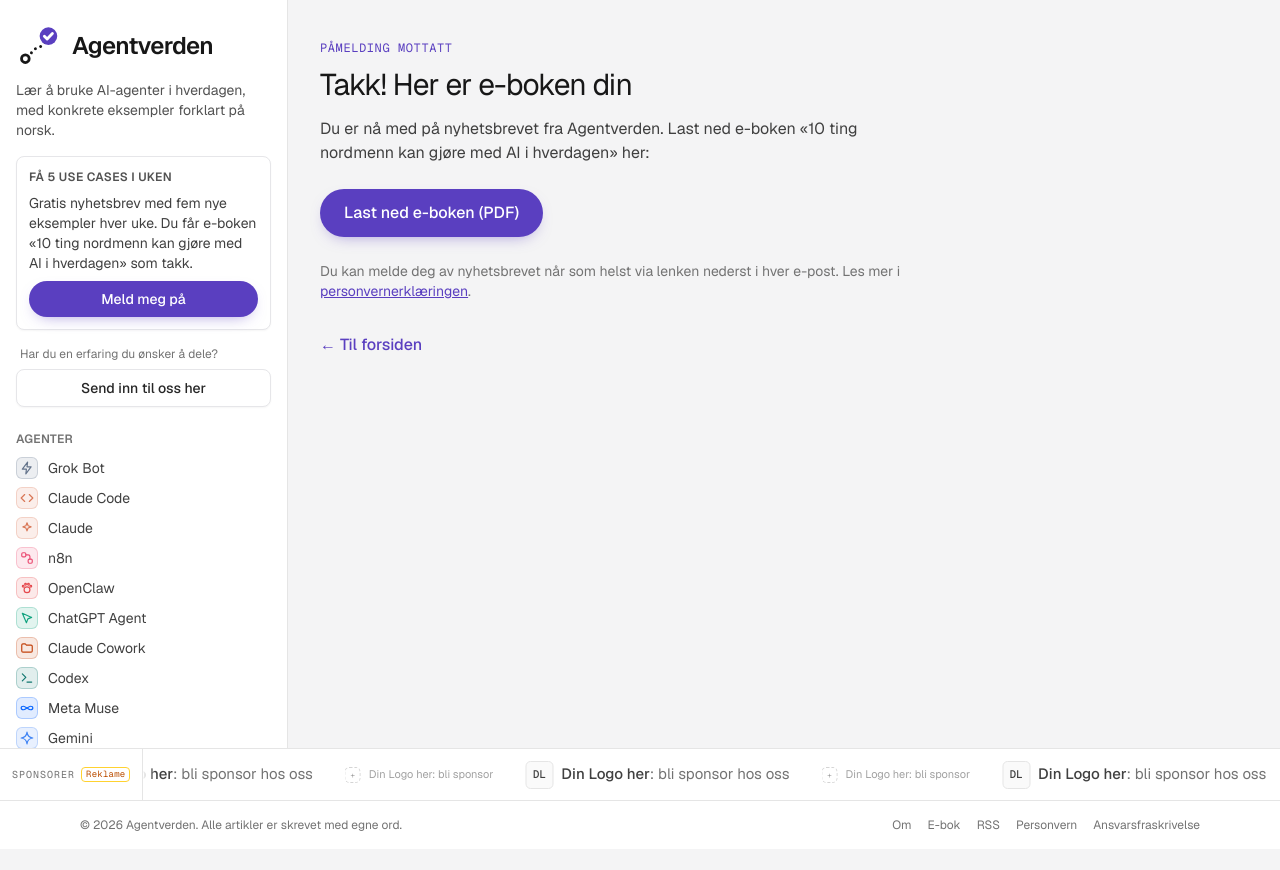
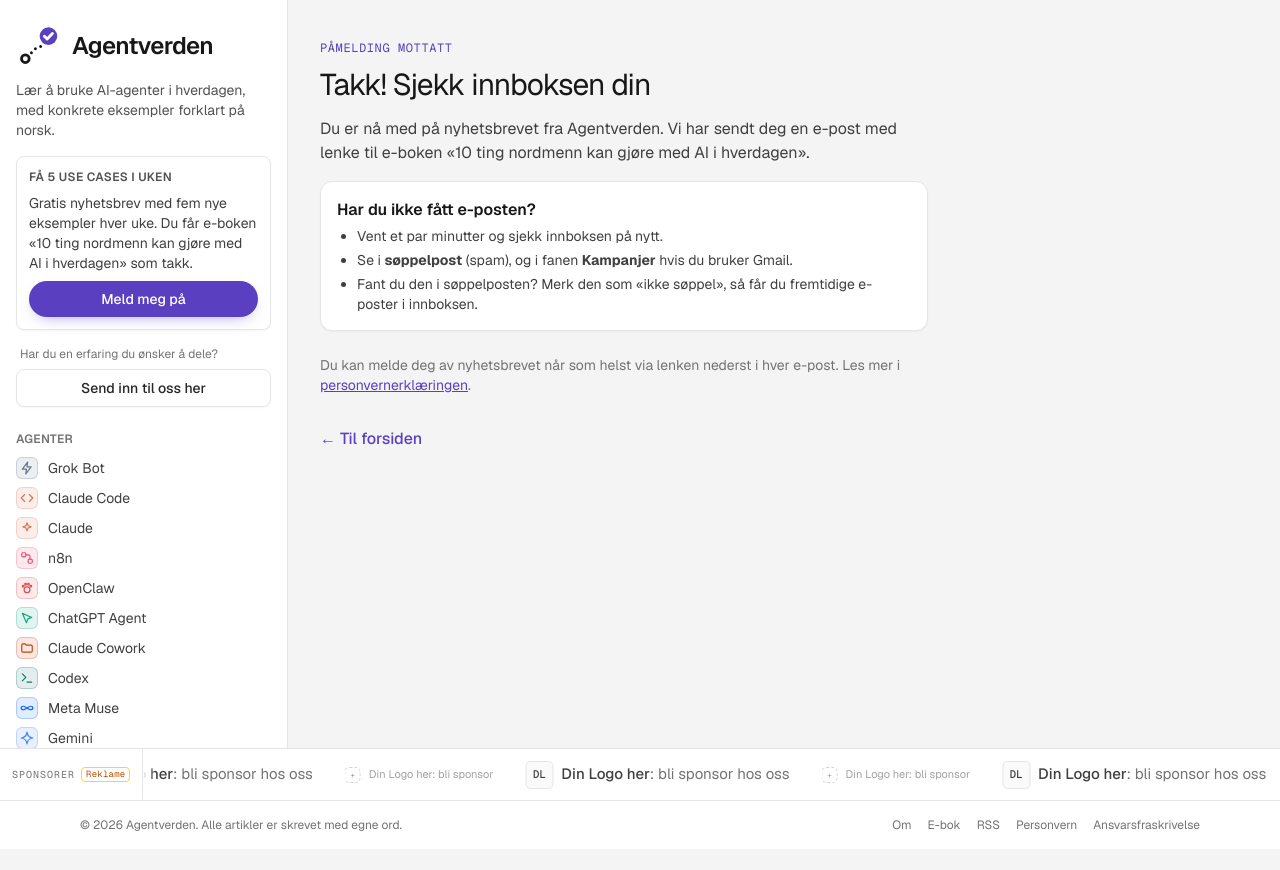
Before and after one commit to Lise-KI/agentverden, a Next.js app: page /ebok/takk in a window 1280 px wide. Shown: the top 870 px of the page. Built offline with nearby package versions, Linux system fonts and the light colour scheme.

Commit message:
Takkeside: sjekk innboksen og søppelpost, ingen nedlastingslenke. E-boken leveres kun på e-post
Co-Authored-By: Claude Sonnet 5.5 <noreply@anthropic.com>
Claude-Session: https://claude.ai/code/session_011SA7d6mQTL3dwGya4JsLJm

```diff
--- a/src/app/ebok/takk/page.tsx
+++ b/src/app/ebok/takk/page.tsx
@@ -2,15 +2,13 @@ import type { Metadata } from "next";
 import Link from "next/link";
 import Sidebar from "@/components/Sidebar";
 
-// Takkeside etter påmelding i Brevo-skjemaet (midlertidig leveringsmåte til
-// Brevo har aktivert bekreftelses-e-post). Ikke lenket fra siden, ikke i sitemap.
+// Takkeside etter påmelding i Brevo-skjemaet. E-boken sendes på e-post, så
+// siden har ingen nedlastingslenke. Ikke lenket fra siden, ikke i sitemap.
 export const metadata: Metadata = {
   title: "Takk for påmeldingen",
-  description: "Last ned e-boken fra Agentverden.",
+  description: "Sjekk innboksen din for e-boken fra Agentverden.",
   robots: { index: false, follow: false },
 };
-
-const PDF = "/ebok.pdf";
 
 export default function TakkPage() {
   return (
@@ -21,19 +19,29 @@ export default function TakkPage() {
           Påmelding mottatt
         </p>
         <h1 className="heading-stripe text-3xl mb-4 text-neutral-900">
-          Takk! Her er e-boken din
+          Takk! Sjekk innboksen din
         </h1>
-        <p className="mb-6">
-          Du er nå med på nyhetsbrevet fra Agentverden. Last ned e-boken «10
-          ting nordmenn kan gjøre med AI i hverdagen» her:
+        <p className="mb-4">
+          Du er nå med på nyhetsbrevet fra Agentverden. Vi har sendt deg en
+          e-post med lenke til e-boken «10 ting nordmenn kan gjøre med AI i
+          hverdagen».
         </p>
-        <a
-          href={PDF}
-          download
-          className="btn-stripe-primary inline-block px-6 py-3 text-base"
-        >
-          Last ned e-boken (PDF)
-        </a>
+        <div className="glass rounded-xl p-4 mb-6">
+          <p className="font-semibold text-neutral-900 mb-1">
+            Har du ikke fått e-posten?
+          </p>
+          <ul className="list-disc pl-5 text-sm space-y-1">
+            <li>Vent et par minutter og sjekk innboksen på nytt.</li>
+            <li>
+              Se i <strong>søppelpost</strong> (spam), og i fanen{" "}
+              <strong>Kampanjer</strong> hvis du bruker Gmail.
+            </li>
+            <li>
+              Fant du den i søppelposten? Merk den som «ikke søppel», så får
+              du fremtidige e-poster i innboksen.
+            </li>
+          </ul>
+        </div>
         <p className="text-sm text-neutral-500 mt-6">
           Du kan melde deg av nyhetsbrevet når som helst via lenken nederst i
           hver e-post. Les mer i{" "}
--- a/src/components/NewsletterSignup.tsx
+++ b/src/components/NewsletterSignup.tsx
@@ -1,10 +1,6 @@
 import Link from "next/link";
 import Script from "next/script";
-import {
-  BREVO_FORM_ACTION,
-  BREVO_SCRIPT,
-  EBOOK_THANKS_PATH,
-} from "@/config/brevo";
+import { BREVO_FORM_ACTION, BREVO_SCRIPT } from "@/config/brevo";
 
 type Variant = "newsletter" | "ebook";
 
@@ -70,11 +66,8 @@ export default function NewsletterSignup({
             className="sib-form-message-panel rounded-lg border border-emerald-200 bg-emerald-50 text-emerald-700 p-3 text-sm mb-3"
           >
             <span className="sib-form-message-panel__inner-text">
-              Takk, du er påmeldt!{" "}
-              <a href={EBOOK_THANKS_PATH} className="underline font-semibold">
-                Last ned e-boken her
-              </a>
-              .
+              Takk, du er påmeldt! Sjekk innboksen din, e-boken er på vei. Fant
+              du den ikke, se i søppelpost.
             </span>
           </div>
 
```
